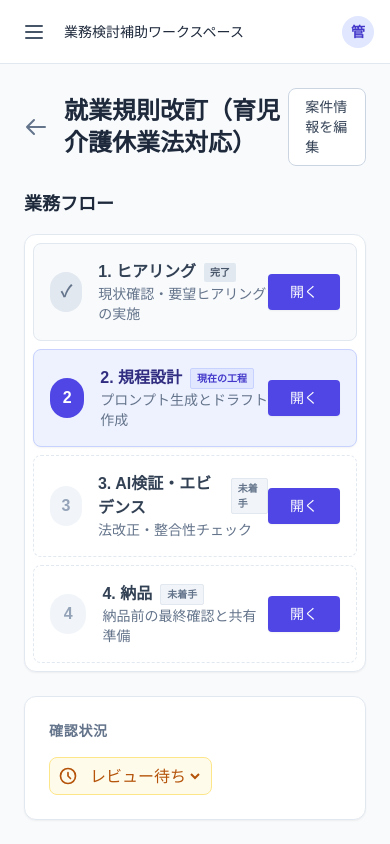
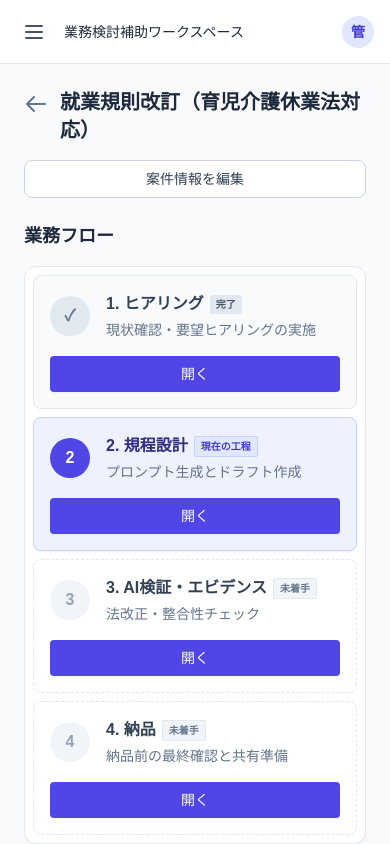
Before and after one commit to uw1g48h31wj4xxa33ffa-eng/practice-assistant-v2, a Next.js app: page /cases/1 in a window 390 px wide. Built offline with nearby package versions, Linux system fonts and the light colour scheme.

Commit message:
fix: improve mobile case detail layout

```diff
--- a/src/app/cases/[id]/page.tsx
+++ b/src/app/cases/[id]/page.tsx
@@ -105,17 +105,17 @@ export default function CaseDetailPage() {
   return (
     <div className="max-w-5xl mx-auto space-y-6 animate-soft-enter">
 
-      <div className="flex items-center justify-between">
-        <div className="flex items-center gap-4">
-          <Link href="/cases" className="text-slate-500 hover:text-indigo-600 transition-colors">
+      <div className="flex flex-col sm:flex-row sm:items-center justify-between gap-4">
+        <div className="flex items-start sm:items-center gap-3 md:gap-4">
+          <Link href="/cases" className="text-slate-500 hover:text-indigo-600 transition-colors mt-1 sm:mt-0 shrink-0">
             <svg className="w-6 h-6" fill="none" viewBox="0 0 24 24" stroke="currentColor">
               <path strokeLinecap="round" strokeLinejoin="round" strokeWidth={2} d="M10 19l-7-7m0 0l7-7m-7 7h18" />
             </svg>
           </Link>
-          <h1 className="text-2xl font-bold text-slate-800">{initialCase?.title}</h1>
+          <h1 className="text-xl md:text-2xl font-bold text-slate-800 break-all">{initialCase?.title}</h1>
         </div>
-        <div className="flex gap-3">
-          <Link href={`/cases/${caseId}/edit`} className="px-4 py-2 border border-slate-300 text-slate-700 bg-white rounded-lg font-medium hover:bg-slate-50 text-sm inline-block transition-soft hover-lift">
+        <div className="flex w-full sm:w-auto">
+          <Link href={`/cases/${caseId}/edit`} className="w-full sm:w-auto px-4 py-2 border border-slate-300 text-slate-700 bg-white rounded-lg font-medium hover:bg-slate-50 text-sm inline-block text-center transition-soft hover-lift">
             案件情報を編集
           </Link>
         </div>
@@ -148,7 +148,7 @@ export default function CaseDetailPage() {
                     step.status === 'completed' ? 'bg-slate-50 border-slate-200' :
                     step.status === 'current' ? 'bg-indigo-50 border-indigo-200 shadow-sm' :
                     'bg-white border-dashed border-slate-200'
-                  } flex justify-between items-center transition-soft hover-lift`}
+                  } flex flex-col sm:flex-row sm:justify-between sm:items-center gap-4 transition-soft hover-lift`}
                 >
                   <div className="flex items-center gap-4">
                     <div className={`w-10 h-10 rounded-full flex items-center justify-center font-bold ${
@@ -159,21 +159,21 @@ export default function CaseDetailPage() {
                       {step.status === 'completed' ? '✓' : step.order}
                     </div>
                     <div>
-                      <h3 className={`font-bold flex items-center gap-2 ${step.status === 'current' ? 'text-indigo-900' : 'text-slate-700'}`}>
+                      <h3 className={`font-bold flex flex-wrap items-center gap-1.5 md:gap-2 ${step.status === 'current' ? 'text-indigo-900' : 'text-slate-700'}`}>
                         {step.title}
-                        {step.status === 'completed' && <span className="text-[10px] bg-slate-200 text-slate-600 px-1.5 py-0.5 rounded-sm">完了</span>}
-                        {step.status === 'current' && <span className="text-[10px] bg-indigo-100 text-indigo-700 border border-indigo-200 px-1.5 py-0.5 rounded-sm">現在の工程</span>}
-                        {step.status === 'upcoming' && <span className="text-[10px] bg-slate-100 text-slate-500 px-1.5 py-0.5 rounded-sm border border-slate-200">未着手</span>}
+                        {step.status === 'completed' && <span className="text-[10px] bg-slate-200 text-slate-600 px-1.5 py-0.5 rounded-sm whitespace-nowrap">完了</span>}
+                        {step.status === 'current' && <span className="text-[10px] bg-indigo-100 text-indigo-700 border border-indigo-200 px-1.5 py-0.5 rounded-sm whitespace-nowrap">現在の工程</span>}
+                        {step.status === 'upcoming' && <span className="text-[10px] bg-slate-100 text-slate-500 px-1.5 py-0.5 rounded-sm border border-slate-200 whitespace-nowrap">未着手</span>}
                       </h3>
-                      <p className="text-sm text-slate-500">{step.shortDescription || step.description}</p>
+                      <p className="text-sm text-slate-500 mt-1">{step.shortDescription || step.description}</p>
                     </div>
                   </div>
                   {step.href ? (
-                    <Link href={step.href} className="px-4 py-2 bg-indigo-600 text-white rounded font-medium text-sm hover:bg-indigo-700 transition-soft hover-lift shadow-sm min-w-[72px] whitespace-nowrap text-center inline-flex items-center justify-center">
+                    <Link href={step.href} className="w-full sm:w-auto px-4 py-2 bg-indigo-600 text-white rounded font-medium text-sm hover:bg-indigo-700 transition-soft hover-lift shadow-sm min-w-[72px] whitespace-nowrap text-center inline-flex items-center justify-center">
                       開く
                     </Link>
                   ) : (
-                    <button className={`px-4 py-2 rounded-lg text-sm font-medium transition-soft min-w-[72px] whitespace-nowrap text-center inline-flex items-center justify-center ${
+                    <button className={`w-full sm:w-auto px-4 py-2 rounded-lg text-sm font-medium transition-soft min-w-[72px] whitespace-nowrap text-center inline-flex items-center justify-center ${
                       step.status === 'current' ? 'bg-indigo-600 text-white hover:bg-indigo-700 hover-lift shadow-sm' :
                       'bg-white border border-slate-300 text-slate-600 hover:bg-slate-50'
                     }`}>
@@ -188,15 +188,17 @@ export default function CaseDetailPage() {
 
         {/* 右側: 案件詳細・ステータス */}
         <div className="space-y-6">
-          <div className="bg-white border border-slate-200 rounded-xl shadow-sm p-6 transition-soft hover-lift">
-            <h2 className="text-sm font-bold text-slate-500 uppercase tracking-wider mb-4">確認状況</h2>
+          <div className="bg-white border border-slate-200 rounded-xl shadow-sm p-4 md:p-6 transition-soft hover-lift flex flex-col items-center md:items-start">
+            <h2 className="text-sm font-bold text-slate-500 uppercase tracking-wider mb-3 md:mb-4 text-center md:text-left w-full">確認状況</h2>
+            <div className="flex justify-center md:justify-start w-full">
               <HumanApprovalBadge
                 status={reviewStatus}
                 onChange={handleStatusChange}
               />
             </div>
+          </div>
 
-          <div className="bg-white border border-slate-200 rounded-xl shadow-sm p-6 space-y-4 transition-soft hover-lift">
+          <div className="bg-white border border-slate-200 rounded-xl shadow-sm p-4 md:p-6 space-y-4 md:space-y-5 transition-soft hover-lift">
             <h2 className="text-sm font-bold text-slate-500 uppercase tracking-wider mb-2">案件情報</h2>
 
             <div>
@@ -217,7 +219,7 @@ export default function CaseDetailPage() {
               <div className="font-medium text-slate-800">{initialCase?.caseType}</div>
             </div>
 
-            <div className="flex justify-between">
+            <div className="grid grid-cols-1 sm:grid-cols-2 gap-4">
               <div>
                 <div className="text-xs text-slate-500 mb-1">納期</div>
                 <div className="font-medium text-slate-800">{initialCase?.dueDate}</div>
@@ -238,18 +240,19 @@ export default function CaseDetailPage() {
             {initialCase?.memo && (
               <div>
                 <div className="text-xs text-slate-500 mb-1">メモ</div>
-                <div className="text-sm text-slate-700 bg-slate-50 p-3 rounded-lg border border-slate-100">
+                <div className="text-sm text-slate-700 bg-slate-50 px-4 py-3 md:p-3 rounded-lg border border-slate-100">
                   {initialCase.memo}
                 </div>
               </div>
             )}
 
-            <div className="pt-2 border-t border-slate-100">
-              <div className="text-xs text-slate-400">作成日: {initialCase?.createdAt}</div>
+            <div className="pt-3 md:pt-4 border-t border-slate-100">
+              <div className="text-xs text-slate-400 text-center md:text-left">作成日: {initialCase?.createdAt}</div>
+            </div>
           </div>
 
           {/* 開発・デモ用リセットボタン */}
-            <div className="pt-6 border-t border-slate-100 mt-6">
+          <div className="mt-8 pt-4">
             <h3 className="text-xs font-bold text-slate-400 mb-3 flex items-center gap-1">
               <svg className="w-3.5 h-3.5" fill="none" viewBox="0 0 24 24" stroke="currentColor">
                 <path strokeLinecap="round" strokeLinejoin="round" strokeWidth={2} d="M10.325 4.317c.426-1.756 2.924-1.756 3.35 0a1.724 1.724 0 002.573 1.066c1.543-.94 3.31.826 2.37 2.37a1.724 1.724 0 001.065 2.572c1.756.426 1.756 2.924 0 3.35a1.724 1.724 0 00-1.066 2.573c.94 1.543-.826 3.31-2.37 2.37a1.724 1.724 0 00-2.572 1.065c-.426 1.756-2.924 1.756-3.35 0a1.724 1.724 0 00-2.573-1.066c-1.543.94-3.31-.826-2.37-2.37a1.724 1.724 0 00-1.065-2.572c-1.756-.426-1.756-2.924 0-3.35a1.724 1.724 0 001.066-2.573c-.94-1.543.826-3.31 2.37-2.37.996.608 2.296.07 2.572-1.065z" />
@@ -275,6 +278,5 @@ export default function CaseDetailPage() {
         </div>
       </div>
     </div>
-    </div>
   );
 }
```
Lines whose indentation alone changed are shown as unchanged.
